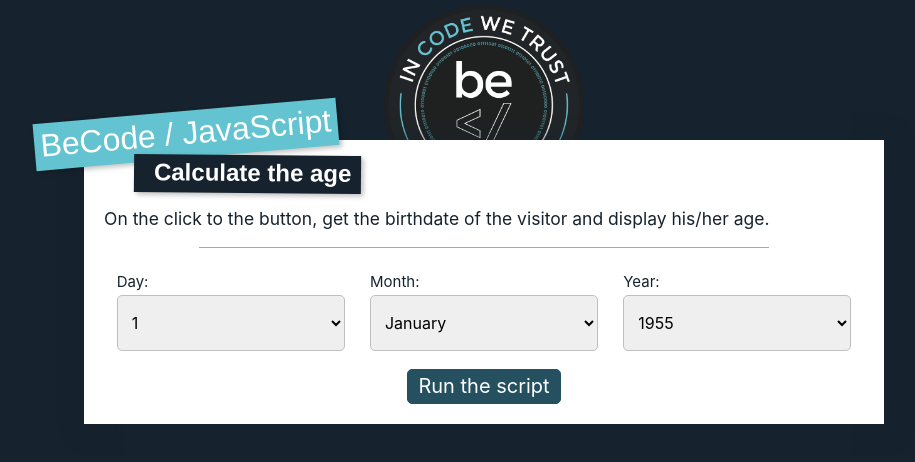
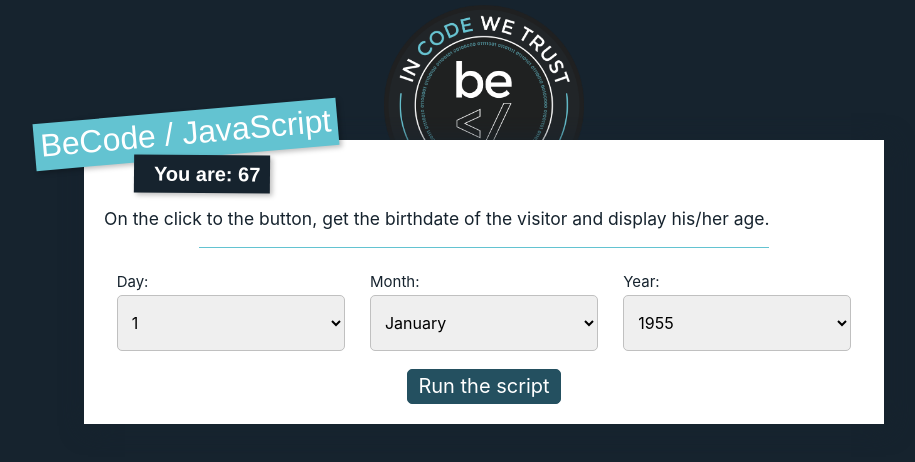
Before and after one commit to alex197925/javascript, a website: page js-complete-course/03-dates/03-age-by-select/index.html in a window 1280 px wide. Both pictures are taken after a click on the button "Run the script". Shown: the whole page, without its empty margins (156-1071 px from the left). Drawn offline with Linux system fonts and the light colour scheme.

Commit message:
chapter 3.3

```diff
--- a/js-complete-course/03-dates/03-age-by-select/index.html
+++ b/js-complete-course/03-dates/03-age-by-select/index.html
@@ -13,7 +13,7 @@
             <header>
                 <h1>BeCode / JavaScript</h1>
                 <h2>
-                    <strong>Calculate the age</strong>
+                    <strong id="target">Calculate the age</strong>
                 </h2>
             </header>
             <div class="content">
--- a/js-complete-course/03-dates/03-age-by-select/script.js
+++ b/js-complete-course/03-dates/03-age-by-select/script.js
@@ -9,8 +9,31 @@
 // NOTE: don't focus on the existing code structure for now.
 // You will have time to focus on it later.
 
-(function() {
 
     // your code here
+// NOTE: don't focus on the existing code structure for now.
+// You will have time to focus on it later.
+//Let's see if the button get's clicked
 
-})();
+
+const btnRun = document.getElementById('run').addEventListener('click',calculateAge);
+
+
+
+function calculateAge(){
+
+    const dobDay = document.getElementById('dob-day').value;
+    const dobMonth = document.getElementById('dob-month').value;
+    const dobYear = document.getElementById('dob-year').value;
+
+    const currentDate = new Date();
+    const dobDate = new Date(dobYear,dobMonth,dobDay);
+
+    const ageYears = currentDate.getFullYear() - dobDate.getFullYear();
+
+
+    const ageMonths = currentDate.getMonth() - dobDate.getMonth() +1;
+    const ageDays = currentDate.getDay() - dobDate.getMonth() +1;
+    document.getElementById('target').innerHTML = "You are: " + ageYears ;
+
+}
```
